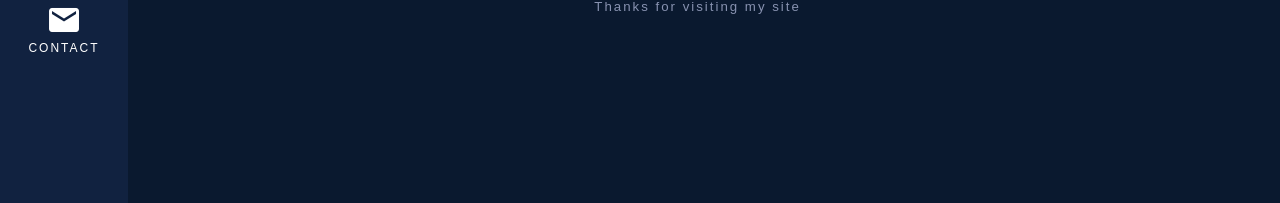
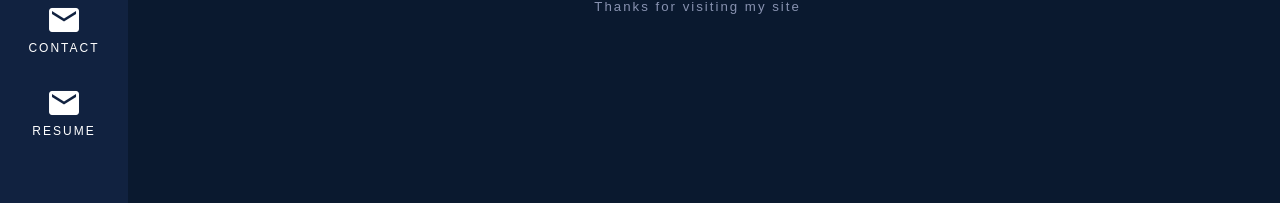
Before and after one commit to bmutebi/My-Portfolio, a plain HTML site: page index.htm in a window 1280 px wide. Shown: the part 391-594 px from the top of the page. Drawn offline with nearby package versions, Linux system fonts and the light colour scheme.

Commit message:
Update index.htm

```diff
--- a/index.htm
+++ b/index.htm
@@ -27,6 +27,9 @@
             </a>
             <a href="#contact"><i class="material-icons md-36">mail</i>
                 <p>Contact</p>
+            </a>
+            <a href="https://drive.google.com/file/d/10yKPio5T2hrRjDHfn49QKs_cHH8B2N-F/view?usp=sharing"><i class="material-icons md-36">mail</i>
+                <p>Resume</p>
             </a>
         </nav>
     </aside>
```
